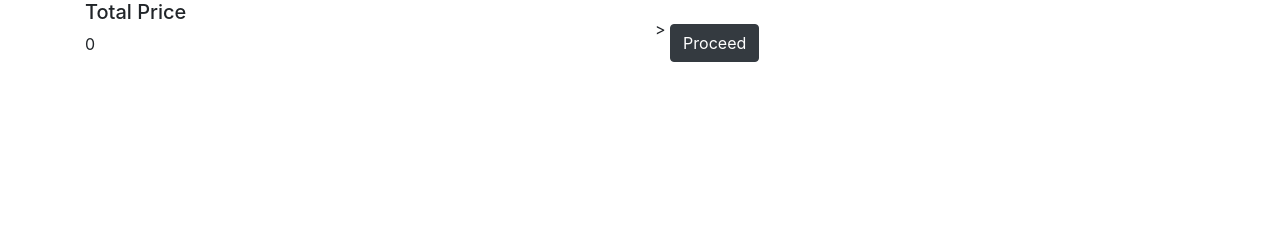
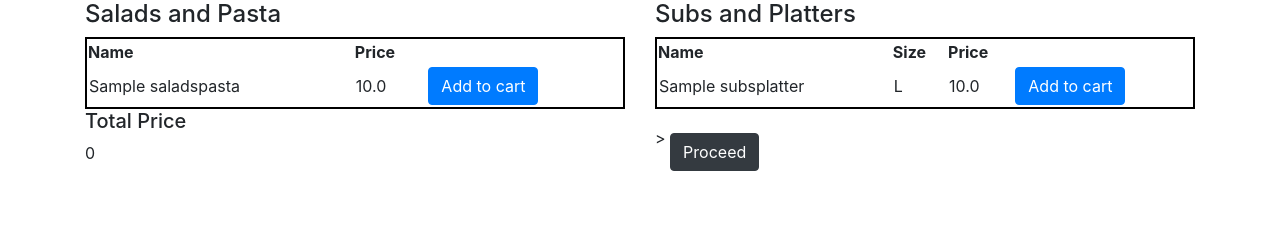
Before and after one commit to HashirGJ8842/Pizza, a Django app: page /shop in a window 1280 px wide. Shown: the part 225-465 px from the top of the page. Run offline with Django 3.2, Linux system fonts and the light colour scheme; tables that the repository leaves empty hold one stand-in row (values such as "Sample post"); some libraries are stand-ins or nearby versions.

Commit message:
Added Subs, Palatters, Salads, Pastas Section

```diff
--- a/orders/admin.py
+++ b/orders/admin.py
@@ -5,3 +5,8 @@ admin.site.register(models.Pizza)
 admin.site.register(models.SaladsPasta)
 admin.site.register(models.SubsPlatters)
 admin.site.register(models.Toppings)
+admin.site.register(models.FinalPizza)
+admin.site.register(models.FinalToppings)
+admin.site.register(models.FinalSubs)
+admin.site.register(models.FinalSalads)
+admin.site.register(models.Receipt)
--- a/orders/models.py
+++ b/orders/models.py
@@ -68,5 +68,5 @@ class FinalPizza(models.Model):
 
 
 class FinalToppings(models.Model):
-    topping = models.ForeignKey(Toppings, related_name='order', on_delete=models.CASCADE)
+    topping = models.ForeignKey(Toppings, related_name='toppings', on_delete=models.CASCADE)
     pizza = models.ForeignKey(FinalPizza, on_delete=models.CASCADE)
--- a/orders/templates/orders/shop.html
+++ b/orders/templates/orders/shop.html
@@ -87,6 +87,42 @@
     </div>
 </div>
     <div class="row">
+        <div class="col-lg-6">
+            <h4>Salads and Pasta</h4>
+    <table style="border: 2px solid black; width: 100%">
+    <tr>
+        <th>Name</th>
+        <th>Price</th>
+    </tr>
+    {% for i in salads %}
+    <tr>
+        <td>{{ i.name }}</td>
+        <td class="price">{{ i.price }}</td>
+        <td><button value="P||{{ i.id }}" class="list_item btn btn-small btn-primary">Add to cart</button></td>
+    </tr>
+    {% endfor %}
+    </table>
+        </div>
+        <div class="col-lg-6">
+            <h4>Subs and Platters</h4>
+    <table style="border: 2px solid black; width: 100%">
+    <tr>
+        <th>Name</th>
+        <th>Size</th>
+        <th>Price</th>
+    </tr>
+    {% for i in subs %}
+    <tr>
+        <td>{{ i.name }}</td>
+        <td>{{ i.size }}</td>
+        <td class="price">{{ i.price }}</td>
+        <td><button value="S||{{ i.id }}" class="list_item btn btn-small btn-primary">Add to cart</button></td>
+    </tr>
+    {% endfor %}
+    </table>
+    </div>
+    </div>
+    <div class="row">
             <div class="col-6">
             <h5>Total Price</h5>
             <div id="total_price">
@@ -102,4 +138,5 @@
                 </form>
             </div>
         </div>
+</div>
 {% endblock content %}
--- a/orders/views.py
+++ b/orders/views.py
@@ -52,6 +52,8 @@ def login_view(request):
 
 
 def shopping_list(request):
+    if request.session.get('cart'):
+        del request.session['cart']
     if not request.session.get('cart'):
         request.session['cart'] = {}
         t = Receipt(username=request.user.username)
@@ -60,6 +62,8 @@ def shopping_list(request):
         request.session['cart']['id'] = t.id
         request.session['cart']['op'] = "Hashir"
         request.session['cart']['pizza'] = []
+        request.session['cart']['subs'] = []
+        request.session['cart']['salads'] = []
     context = {
         'pizzas': Pizza.objects.all(),
         'toppings': Toppings.objects.all(),
@@ -71,8 +75,19 @@ def shopping_list(request):
     if request.POST.get('main'):
         x = request.POST['main'].split(',')
         for i in x:
-            pizza = Pizza.objects.get(pk=int(i))
-            pizza_list.append(pizza.id)
+            try:
+                pizza = Pizza.objects.get(pk=int(i))
+                pizza_list.append(pizza.id)
+            except ValueError:
+                u = i.split('||')
+                if u[0] == 'S':
+                    t = FinalSubs(subs=SubsPlatters.objects.get(pk=int(u[1])), user=Receipt.objects.get(pk=request.session['cart']['id']))
+                    t.save()
+                    request.session['cart']['subs'].append(int(u[1]))
+                if u[0] == 'P':
+                    t = FinalSalads(salads=SaladsPasta.objects.get(pk=int(u[1])), user=Receipt.objects.get(pk=request.session['cart']['id']))
+                    t.save()
+                    request.session['cart']['salads'].append(int(u[1]))
 
         request.session['cart']['pizza'] = pizza_list
         print(request.session['cart']['pizza'])
@@ -93,9 +108,8 @@ def toppings(request):
     dic = {}
     if request.POST.get('main'):
         for i in pizzas:
-            t = FinalPizza(pizza=i)
+            t = FinalPizza(pizza=i, user=Receipt.objects.get(pk=request.session['cart']['id']))
             t.save()
-            t.user.add(Receipt.objects.get(pk=request.session['cart']['id']))
             dic[i.id] = t.id
         x = request.POST['main'].split(',')
         for i in x:
```
